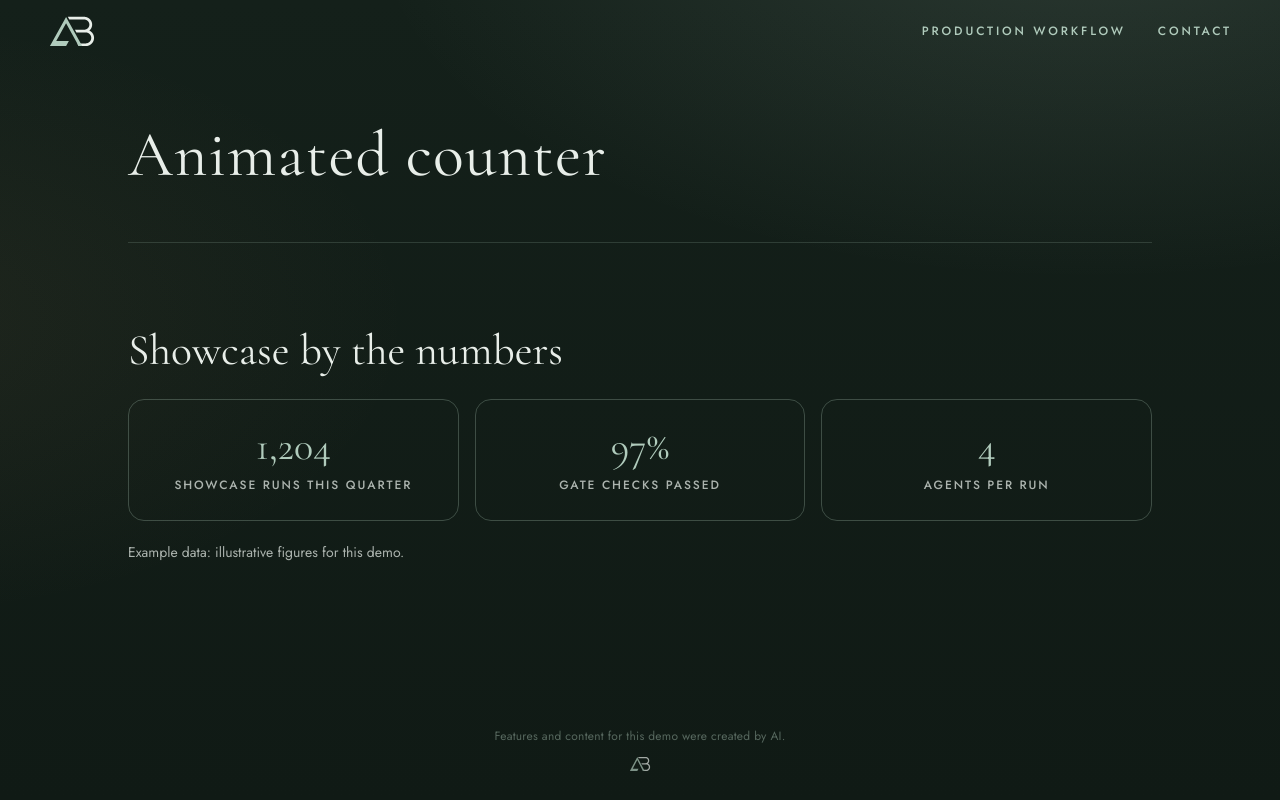
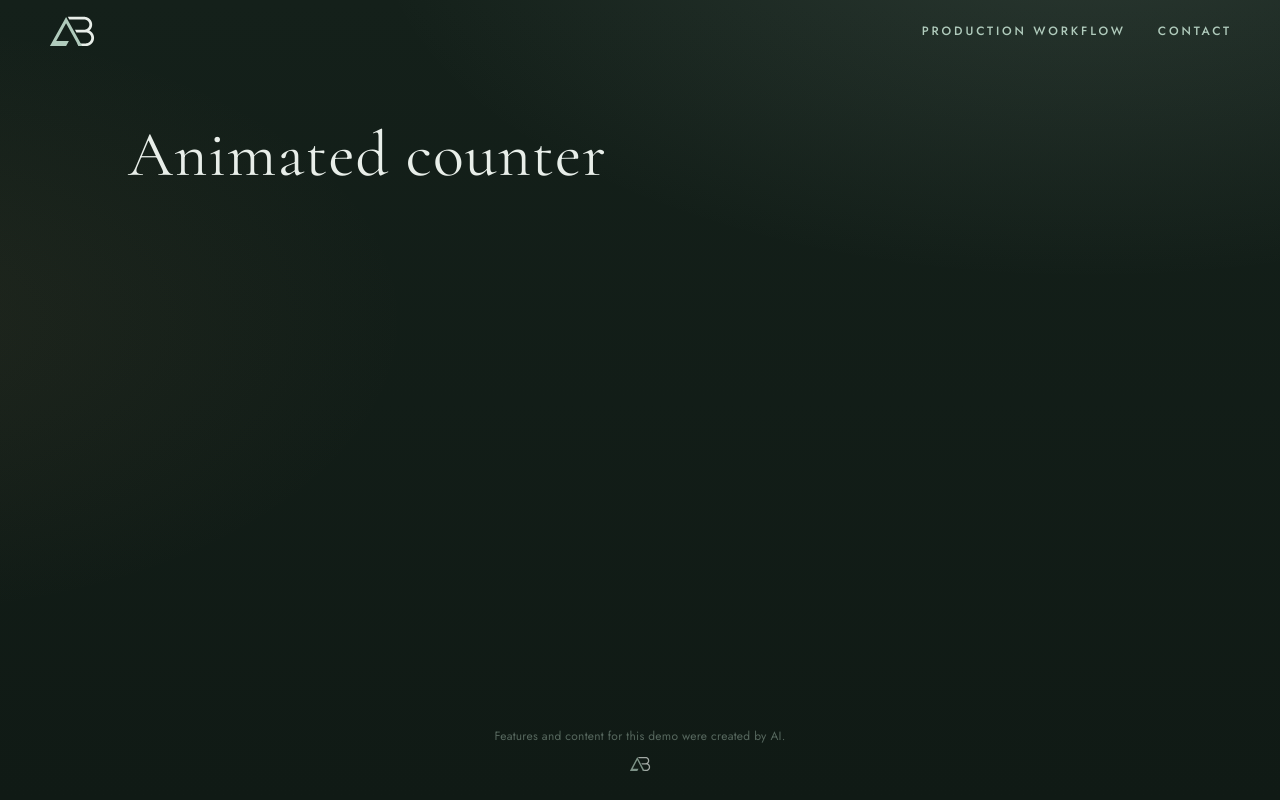
Before and after one commit to ashtonbach/agent-showcase, a Next.js app: page /showcase/ in a window 1280 px wide. Built offline with nearby package versions, Linux system fonts and the light colour scheme.

Commit message:
Base: lab slot empty, from main 88bf079 (Author: Alder)

```diff
--- a/app/lab/animated-counter/index.tsx
+++ /dev/null
@@ -1,121 +0,0 @@
-"use client";
-
-import { useEffect, useRef, useState } from "react";
-
-type Stat = { id: string; label: string; target: number; suffix: string };
-
-// Example data: illustrative figures for this demo feature, not a live source.
-const STATS: Stat[] = [
-  { id: "runs", label: "Showcase runs this quarter", target: 1204, suffix: "" },
-  { id: "checks", label: "Gate checks passed", target: 97, suffix: "%" },
-  { id: "agents", label: "Agents per run", target: 4, suffix: "" },
-];
-
-const DURATION_MS = 1200;
-
-function withCommas(value: number): string {
-  const sign = value < 0 ? "-" : "";
-  const digits = Math.abs(value).toString();
-  return sign + digits.replace(/\B(?=(\d{3})+(?!\d))/g, ",");
-}
-
-function finalText(stat: Stat): string {
-  return withCommas(stat.target) + stat.suffix;
-}
-
-function easeOutCubic(t: number): number {
-  return 1 - Math.pow(1 - t, 3);
-}
-
-const css = `
-.lab-counter-section { width: min(960px, 100%); margin: 8px auto 56px; }
-.lab-counter-title { font-family: var(--serif); font-weight: 400; font-size: 30px; margin: 0 0 24px; color: var(--mist); }
-.lab-counter-grid { display: grid; grid-template-columns: repeat(3, 1fr); gap: 16px; }
-.lab-counter-card { border: 1px solid rgba(176, 203, 188, 0.28); border-radius: 16px; padding: 24px; text-align: center; }
-.lab-counter-value { display: block; font-family: var(--serif); font-weight: 400; font-size: 40px; line-height: 1.1; color: var(--sage); }
-.lab-counter-label { display: block; margin-top: 8px; font-family: var(--sans); font-weight: 500; font-size: 12px; letter-spacing: 0.16em; text-transform: uppercase; color: var(--muted); }
-.lab-counter-note { margin: 20px 0 0; color: var(--muted); font-family: var(--sans); font-size: 14px; }
-@media (max-width: 640px) { .lab-counter-grid { grid-template-columns: 1fr; gap: 12px; } .lab-counter-value { font-size: 34px; } }
-`;
-
-export default function AnimatedCounter() {
-  const sectionRef = useRef<HTMLElement | null>(null);
-  const frameRef = useRef<number | null>(null);
-  const [displayed, setDisplayed] = useState<string[]>(() => STATS.map(() => "0"));
-
-  useEffect(() => {
-    const section = sectionRef.current;
-    if (!section) return;
-
-    const showFinal = () => setDisplayed(STATS.map(finalText));
-
-    const prefersReduced =
-      typeof window !== "undefined" &&
-      "matchMedia" in window &&
-      window.matchMedia("(prefers-reduced-motion: reduce)").matches;
-
-    if (prefersReduced) {
-      showFinal();
-      return;
-    }
-
-    const runCountUp = () => {
-      const start = performance.now();
-      const tick = (now: number) => {
-        const elapsed = now - start;
-        const t = Math.min(1, elapsed / DURATION_MS);
-        if (t >= 1) {
-          showFinal();
-          return;
-        }
-        const eased = easeOutCubic(t);
-        setDisplayed(
-          STATS.map((stat) => withCommas(Math.round(stat.target * eased)) + stat.suffix)
-        );
-        frameRef.current = requestAnimationFrame(tick);
-      };
-      frameRef.current = requestAnimationFrame(tick);
-    };
-
-    const observer = new IntersectionObserver(
-      (entries) => {
-        if (entries.some((entry) => entry.isIntersecting)) {
-          runCountUp();
-          observer.disconnect();
-        }
-      },
-      { threshold: 0.3 }
-    );
-    observer.observe(section);
-
-    return () => {
-      observer.disconnect();
-      if (frameRef.current !== null) cancelAnimationFrame(frameRef.current);
-    };
-  }, []);
-
-  return (
-    <section
-      ref={sectionRef}
-      data-lab="animated-counter"
-      aria-labelledby="lab-counter-heading"
-      className="lab-counter-section"
-    >
-      <h2 id="lab-counter-heading" className="lab-counter-title">
-        Showcase by the numbers
-      </h2>
-      <div className="lab-counter-grid">
-        {STATS.map((stat, index) => (
-          <div key={stat.id} className="lab-counter-card">
-            <strong data-final={finalText(stat)} className="lab-counter-value">
-              {displayed[index]}
-            </strong>
-            <span className="lab-counter-label">{stat.label}</span>
-          </div>
-        ))}
-      </div>
-      <p className="lab-counter-note">Example data: illustrative figures for this demo.</p>
-      <style>{css}</style>
-    </section>
-  );
-}
--- a/app/page.tsx
+++ b/app/page.tsx
@@ -1,4 +1,3 @@
-import Lab from "./lab/animated-counter";
 import { readDemoKey, demoTitle } from "./demo-name";
 const demoKey = readDemoKey();
 const demoName = demoTitle();
@@ -6,7 +5,7 @@ export default function Page() {
   return (
     <div className="page-stack">
       <h1 className="demo-title" data-i18n={demoKey}>{demoName}</h1>
-      <Lab /> {/* lab:slot */}
+      {/* lab:slot */}
     </div>
   );
 }
```
